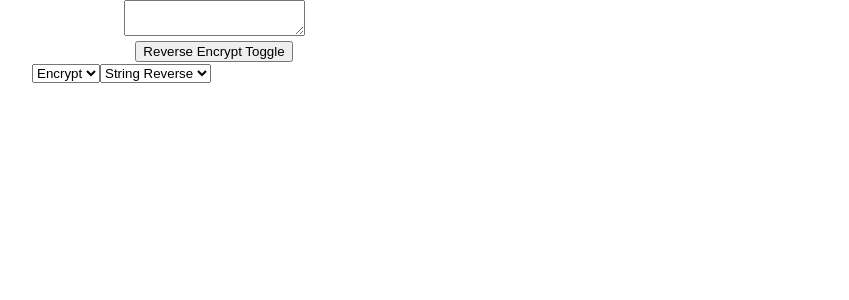
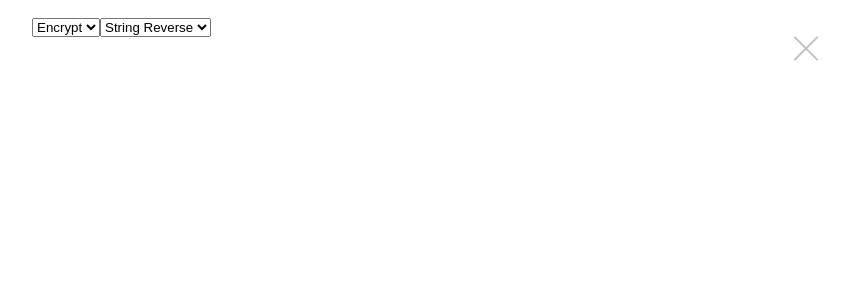
Before and after one commit to cfajfer/Cipher_Breaker, a React (Create React App) app: page / in a window 1280 px wide. Both pictures are taken after a click on the button "Reverse Encrypt Toggle". Shown: the top 300 px of the page, without its empty margins (426-1275 px from the left). Built offline with nearby package versions, Linux system fonts and the light colour scheme.

Commit message:
"Updated framework"

```diff
--- a/src/App.css
+++ b/src/App.css
@@ -2,37 +2,28 @@
   text-align: center;
 }
 
-.App-logo {
-  height: 40vmin;
-  pointer-events: none;
+.close {
+  position: absolute;
+  right: 32px;
+  top: 32px;
+  width: 32px;
+  height: 32px;
+  opacity: 0.3;
 }
-
-@media (prefers-reduced-motion: no-preference) {
-  .App-logo {
-    animation: App-logo-spin infinite 20s linear;
-  }
+.close:hover {
+  opacity: 1;
 }
-
-.App-header {
-  background-color: #282c34;
-  min-height: 100vh;
-  display: flex;
-  flex-direction: column;
-  align-items: center;
-  justify-content: center;
-  font-size: calc(10px + 2vmin);
-  color: white;
+.close:before, .close:after {
+  position: absolute;
+  left: 15px;
+  content: ' ';
+  height: 33px;
+  width: 2px;
+  background-color: #333;
 }
-
-.App-link {
-  color: #61dafb;
+.close:before {
+  transform: rotate(45deg);
 }
-
-@keyframes App-logo-spin {
-  from {
-    transform: rotate(0deg);
-  }
-  to {
-    transform: rotate(360deg);
-  }
+.close:after {
+  transform: rotate(-45deg);
 }
--- a/src/mainView.js
+++ b/src/mainView.js
@@ -7,11 +7,12 @@ class MainView extends React.Component {
     //Construct States
     this.state = {
       active: {
+        current: "menu",
+        menu: true,
         reverse: false,
       },
       str: ""
     };
-    //Class Variables
 
     //Bind Update Methods
     this.textareaEvent = this.textareaEvent.bind(this);
@@ -22,29 +23,49 @@ class MainView extends React.Component {
     this.setState({str: event.target.value});
   }
 
-  toggleView(component){
+  toggleView(menu, component){
     switch(component){
       case "reverseEncrypt":
           this.setState(prevState => ({
             active: {
             ...prevState.active,
-            reverse: !this.state.active.reverse
+            current: "reverseEncrypt",
+            menu: !this.state.active.menu,
+            reverse: !this.state.active.reverse,
             }
           }));
           break;
     }
+    if(menu === true){
+      this.setState(prevState => ({
+        active: {
+        ...prevState.active,
+        current: "menu"
+        }
+      }));
+    }
   }
 
   render() {
+    if(this.state.active.menu === true){
       return(
         <div>
-        <textarea value={this.str} onChange={this.textareaEvent}></textarea>
+          <textarea value={this.state.str} onChange={this.textareaEvent}></textarea>
           <br/>
-        <button type="button" onClick={() => this.toggleView("reverseEncrypt")}>Reverse Encrypt Toggle</button>
+          <button type="button" onClick={() => this.toggleView(false, "reverseEncrypt")}>Reverse Encrypt Toggle</button>
+        </div>
+      );
+    }
+    else if(this.state.active.menu === false){
+      return(
+        <div>
+          <a class="close" onClick={() => this.toggleView(true, this.state.active.current)}></a>
+          <p>{this.state.str}</p>
           {this.state.active.reverse && <Reverse translation="encrypt" subType="string" str={this.state.str}/>}
         </div>
       );
     }
   }
+}
 
 export default MainView;
```
Lines whose indentation alone changed are shown as unchanged.
